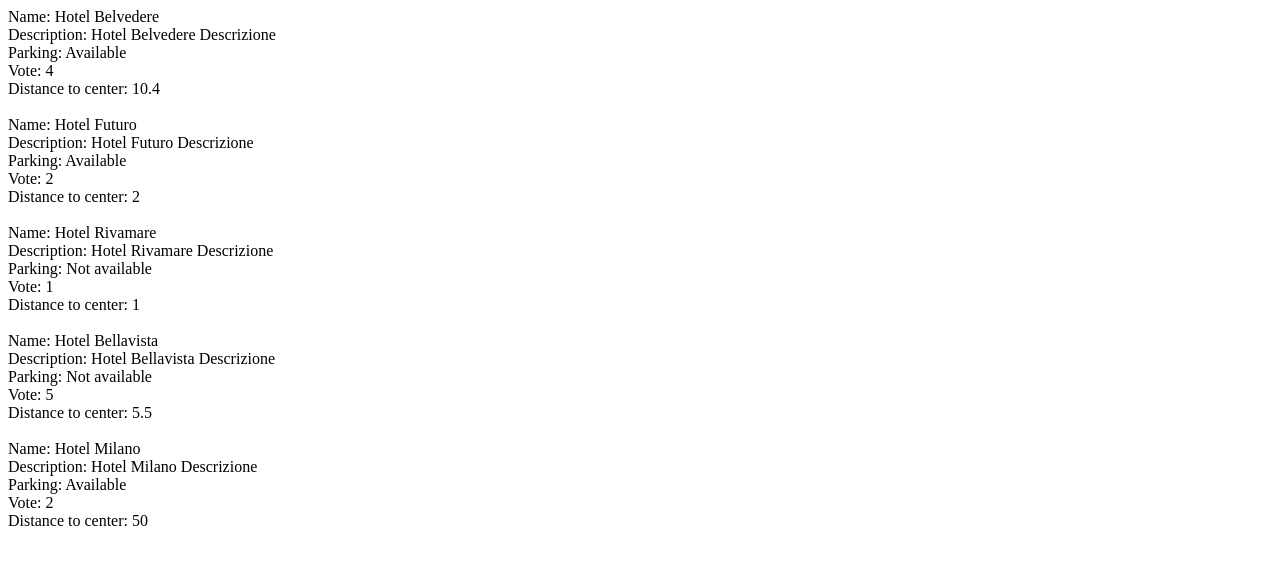
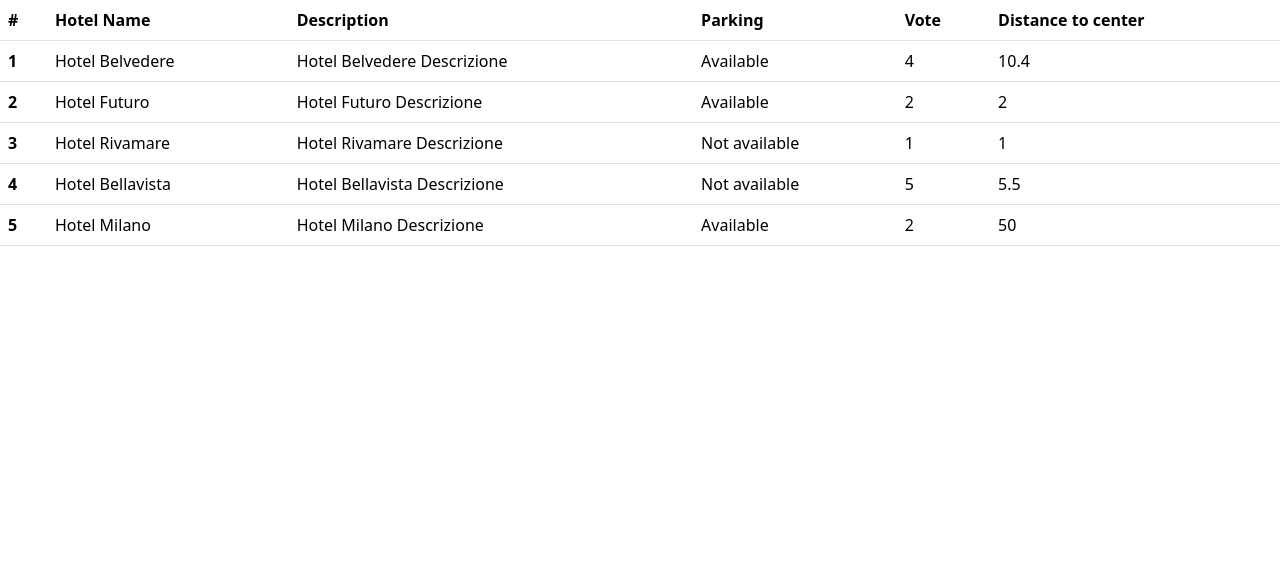
Before and after one commit to slivcaigor/php-hotel, a PHP site: page / in a window 1280 px wide. Shown: the top 565 px of the page. Run offline with PHP 8.4, Linux system fonts and the light colour scheme.

Commit message:
Display Content in a Table

```diff
--- a/index.php
+++ b/index.php
@@ -5,6 +5,8 @@
     <meta charset="UTF-8">
     <meta http-equiv="X-UA-Compatible" content="IE=edge">
     <meta name="viewport" content="width=device-width, initial-scale=1.0">
+    <link href="https://cdn.jsdelivr.net/npm/bootstrap@5.3.0-alpha1/dist/css/bootstrap.min.css" rel="stylesheet"
+        integrity="sha384-GLhlTQ8iRABdZLl6O3oVMWSktQOp6b7In1Zl3/Jr59b6EGGoI1aFkw7cmDA6j6gD" crossorigin="anonymous">
     <title>PHP Hotel</title>
 
     <?php
@@ -52,16 +54,56 @@
 </head>
 
 <body>
-    <?php
-    foreach ($hotels as $hotel) {
-        echo "Name: " . $hotel['name'] . "<br>";
-        echo "Description: " . $hotel['description'] . "<br>";
-        echo "Parking: " . ($hotel['parking'] ? "Available" : "Not available") . "<br>";
-        echo "Vote: " . $hotel['vote'] . "<br>";
-        echo "Distance to center: " . $hotel['distance_to_center'] . "<br>";
-        echo "<br>";
-    }
-    ?>
+    <table class="table">
+        <thead>
+            <tr>
+                <th scope="col">#</th>
+                <th scope="col">Hotel Name</th>
+                <th scope="col">Description</th>
+                <th scope="col">Parking</th>
+                <th scope="col">Vote</th>
+                <th scope="col">Distance to center</th>
+            </tr>
+        </thead>
+        <tbody>
+            <?php
+            $counter = 1;
+            foreach ($hotels as $hotel) {
+                ?>
+            <tr>
+                <th scope="row">
+                    <?php echo $counter; ?>
+                </th>
+                <td>
+                    <?php echo $hotel['name']; ?>
+                </td>
+                <td>
+                    <?php echo $hotel['description']; ?>
+                </td>
+                <td>
+                    <?php echo $hotel['parking'] ? "Available" : "Not available"; ?>
+                </td>
+                <td>
+                    <?php echo $hotel['vote']; ?>
+                </td>
+                <td>
+                    <?php echo $hotel['distance_to_center']; ?>
+                </td>
+            </tr>
+            <?php
+                $counter++;
+            }
+            ?>
+        </tbody>
+    </table>
+
+
+    <script src="https://cdn.jsdelivr.net/npm/@popperjs/core@2.11.6/dist/umd/popper.min.js"
+        integrity="sha384-oBqDVmMz9ATKxIep9tiCxS/Z9fNfEXiDAYTujMAeBAsjFuCZSmKbSSUnQlmh/jp3" crossorigin="anonymous">
+    </script>
+    <script src="https://cdn.jsdelivr.net/npm/bootstrap@5.3.0-alpha1/dist/js/bootstrap.min.js"
+        integrity="sha384-mQ93GR66B00ZXjt0YO5KlohRA5SY2XofN4zfuZxLkoj1gXtW8ANNCe9d5Y3eG5eD" crossorigin="anonymous">
+    </script>
 </body>
 
 </html>
```
